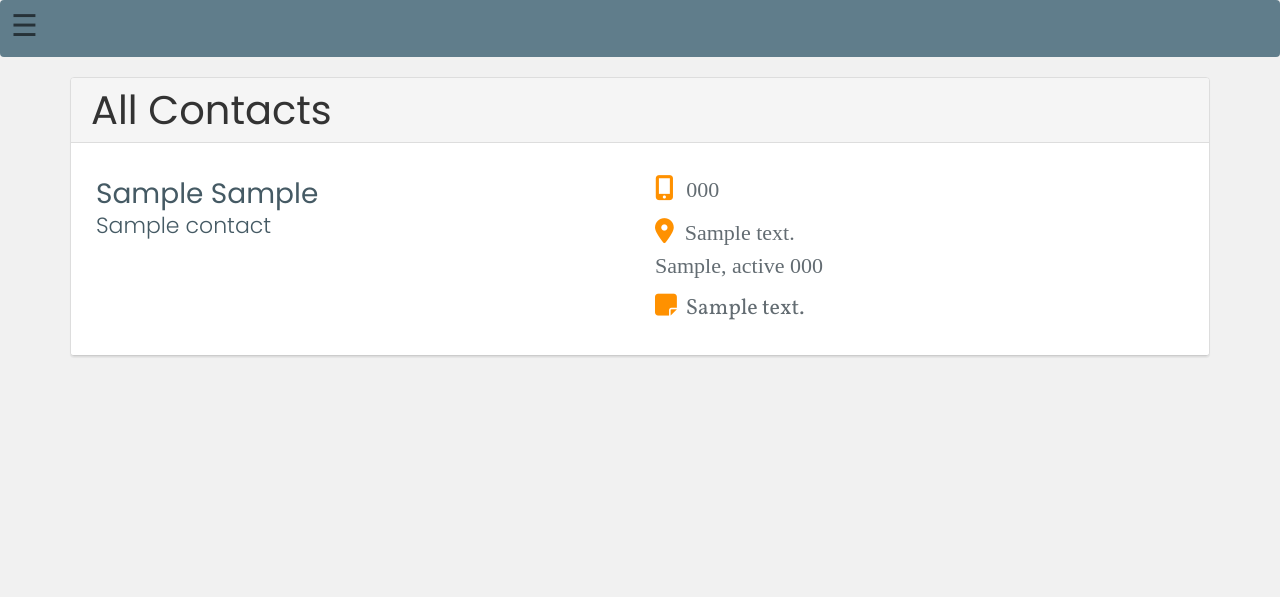
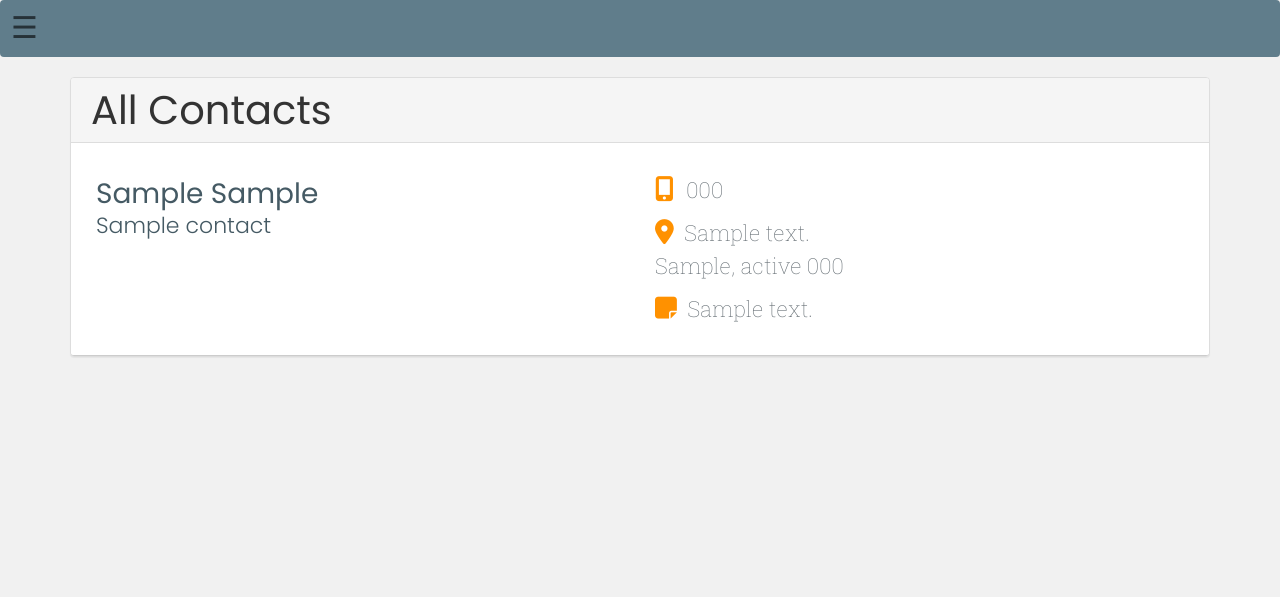
Before and after one commit to stephanielamm/contact-manager-php, a PHP site: page / in a window 1280 px wide. Shown: the top 597 px of the page. Run offline with PHP 8.4, Linux system fonts and the light colour scheme; tables that the repository leaves empty or names only in its code hold one stand-in row (values such as "Sample post"); some libraries are stand-ins or nearby versions.

Commit message:
Picking out fonts.

```diff
--- a/header.php
+++ b/header.php
@@ -18,7 +18,7 @@
    <!-- CUSTOM CSS -->
    <link rel="stylesheet" type="text/css" href="style.css">
    <!-- GOOGLE FONTS -->
-   <link href="https://fonts.googleapis.com/css?family=Poppins:300,400,600|Vollkorn:400,400i,700,700i" rel="stylesheet">
+   <link href="https://fonts.googleapis.com/css?family=Poppins:300,400,600|Roboto+Slab:100,300,400,700" rel="stylesheet">
    </head>
  <body>
    <nav class="navbar">
--- a/style.css
+++ b/style.css
@@ -1,12 +1,14 @@
 
 /* GENERAL STYLING RULES */
 body{
-  font-family: 'Vollkorn', serif;
+  font-family: 'Roboto Slab', serif;
+  font-weight: 100;
   background: #f1f1f1;
   color: #263238;
 }
 p {
-  font-family: 'Volkorn', serif;
+  font-family: 'Roboto Slab', serif;
+  font-weight: 100;
   color: #263238;
 }
 h2 {
@@ -16,19 +18,7 @@ h2 {
 /* HEADER */
 .navbar {
   background-color: #607D8B;
-}
-.btn {
-  color: white;
-}
-.form-inline {
-  padding-left: 60px;
-  padding-top: 10px;
-  padding-bottom: 10px;
-  text-align: center;
-}
-.my-contacts {
-  padding-right: 15px;
-  font-size: 35px;
+  font-family: 'Poppins', sans-serif;
 }
 
 /* SHADOW BOXES */
@@ -46,6 +36,7 @@ h2 {
 .panel-title {
   padding-left: 5px;
   font-family: 'Poppins', sans-serif;
+  font-weight: 400;
   font-size: 40px;
 }
 div.panel-default a {
@@ -64,6 +55,7 @@ div.panel-default a :hover {
   padding-bottom: 20px;
   padding-top: 20px;
   font-family: 'Poppins', sans-serif;
+  font-weight: 400;
 }
 .right-detail {
   padding-bottom: 20px;
@@ -80,7 +72,6 @@ div.panel-default a :hover {
 .detail {
   color: #78909C;
   font-size: 22px;
-  font-weight: 400;
 }
 
 /* ICONS */
```
